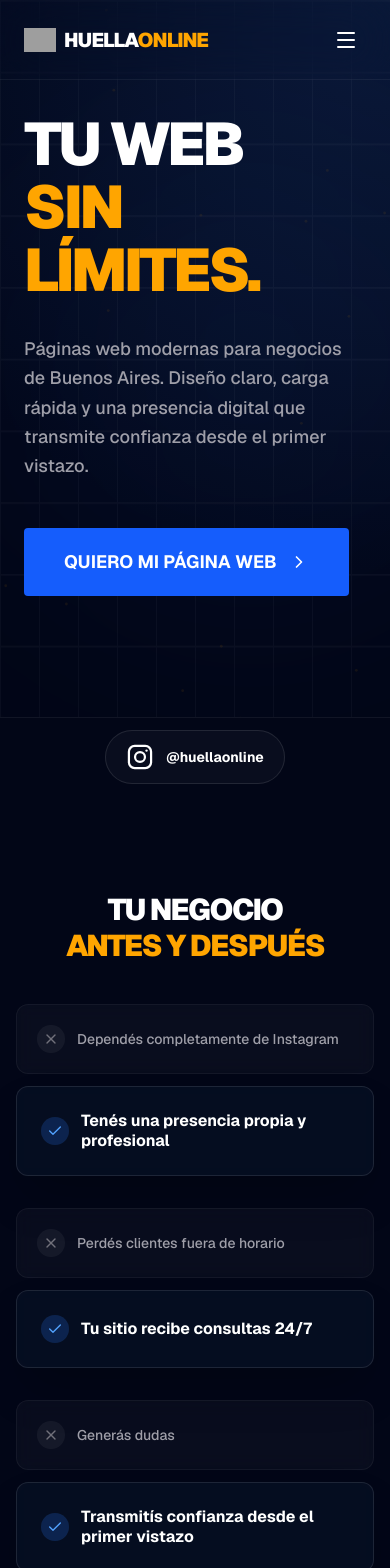
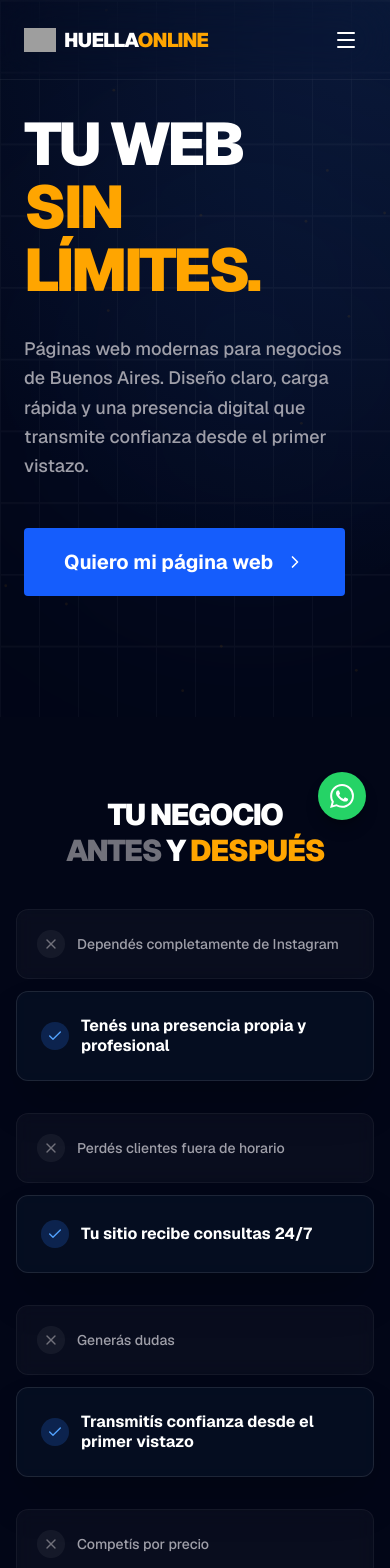
Before and after one commit to AlanTyping/Huella-Online, a Next.js app: page / in a window 390 px wide. Shown: the top 1568 px of the page. Built offline with nearby package versions, Linux system fonts and the light colour scheme; grey boxes are pictures that could not be loaded.

Commit message:
modificando sitio

```diff
--- a/app/page.tsx
+++ b/app/page.tsx
@@ -5,10 +5,7 @@ import { Portfolio } from "@/components/sections/portfolio";
 import { About } from "@/components/sections/about";
 import { FAQ } from "@/components/sections/faq";
 import { FinalCTA } from "@/components/sections/cta";
-import {
-  MobileInstagramLink,
-  SocialLinks,
-} from "@/components/ui/social-links";
+import { SocialLinks } from "@/components/ui/social-links";
 
 export const faqs = [
   {
@@ -48,7 +45,6 @@ export default function Home() {
     <div className="flex flex-col">
       <Hero />
       <SocialLinks />
-      <MobileInstagramLink />
       <Transformation />
       <About />
       <Portfolio />
--- a/components/sections/about.tsx
+++ b/components/sections/about.tsx
@@ -23,7 +23,7 @@ export function About() {
   return (
     <section
       id="sobre-mi"
-      className="relative overflow-hidden bg-[#050816] py-28"
+      className="relative overflow-hidden bg-[#050816] py-20 lg:py-28"
     >
       {/* Ambient Glow */}
       <div className="absolute left-1/2 top-0 h-[500px] w-[500px] -translate-x-1/2 rounded-full bg-[#ffa500]/10 blur-[140px]" />
--- a/components/sections/cta.tsx
+++ b/components/sections/cta.tsx
@@ -8,7 +8,7 @@ export function FinalCTA() {
   return (
     <section
       id="contacto"
-      className="relative overflow-hidden bg-brand-primary-deep py-28 lg:py-36 border-t border-white/[0.03]"
+      className="relative overflow-hidden bg-brand-primary-deep py-20 lg:py-36 border-t border-white/[0.03]"
     >
       {/* 🌌 BACKGROUND SYSTEM (más controlado y profundo) */}
       <div className="pointer-events-none absolute inset-0">
--- a/components/sections/faq.tsx
+++ b/components/sections/faq.tsx
@@ -18,7 +18,7 @@ export function FAQ({ faqs }: FAQProps) {
   const [openIndex, setOpenIndex] = useState<number | null>(null);
 
   return (
-    <section className="relative overflow-hidden py-28 text-white bg-brand-primary-deep">
+    <section className="relative overflow-hidden py-20 lg:py-28 text-white bg-brand-primary-deep">
 
       {/* 🌈 BACKGROUND (optimizado) */}
       <div className="absolute inset-0 z-0">
--- a/components/sections/hero.tsx
+++ b/components/sections/hero.tsx
@@ -8,7 +8,7 @@ import { GraffitiBackground } from "@/components/ui/GraffitiBackground";
 
 export function Hero() {
   return (
-    <section className="relative flex min-h-[85vh] items-center overflow-hidden bg-brand-primary-deep pt-24 pb-20 text-white lg:pt-32">
+    <section className="relative flex min-h-[85vh] items-center overflow-hidden bg-brand-primary-deep pt-24 pb-20 text-white lg:pt-32 lg:pb-24">
       {/* Deep Blue Background Elements */}
       <div className="absolute inset-0 z-0 bg-[radial-gradient(circle_at_top_right,rgba(59,130,246,0.15)_0%,rgba(2,6,23,1)_70%)]" />
 
@@ -79,13 +79,13 @@ export function Hero() {
                 className="
                   group relative flex items-center gap-3
                   rounded bg-blue-600 px-10 py-5
-                  text-lg font-bold text-white
+                  text-xl lg:text-lg font-bold text-white lg:uppercase
                   transition-all duration-300
                   hover:bg-white hover:text-blue-600 hover:shadow-2xl hover:shadow-blue-500/20
                   active:scale-95
                 "
               >
-                QUIERO MI PÁGINA WEB
+                Quiero mi página web
                 <ChevronRight className="h-5 w-5 transition-transform group-hover:translate-x-1" />
               </Link>
             </motion.div>
--- a/components/sections/portfolio.tsx
+++ b/components/sections/portfolio.tsx
@@ -107,7 +107,7 @@ function ProjectCard({ project, index }: { project: Project; index: number }) {
       whileInView={{ opacity: 1, y: 0 }}
       transition={{ duration: 0.6 }}
       viewport={{ once: true, margin: "-100px" }}
-      className={`flex flex-col gap-10 lg:items-center lg:gap-16 ${
+      className={`flex flex-col gap-10 lg:items-center lg:gap-16 rounded-[2.5rem] border border-white/10 bg-white/[0.04] p-6 sm:p-10 lg:p-12 transition-colors hover:bg-white/[0.06] hover:border-white/20 ${
         isEven ? "lg:flex-row" : "lg:flex-row-reverse"
       }`}
     >
@@ -169,7 +169,7 @@ function ProjectCard({ project, index }: { project: Project; index: number }) {
             href={project.link}
             target="_blank"
             rel="noopener noreferrer"
-            className="inline-flex items-center gap-4 rounded-2xl border border-white/10 bg-white/5 px-6 py-4 text-xs font-black tracking-[0.35em] text-white uppercase transition-all duration-300 hover:scale-[1.02] hover:bg-white/10 hover:border-white/20"
+            className="inline-flex w-full justify-center md:w-auto items-center gap-4 rounded-2xl border border-white/10 bg-white/5 px-6 py-4 text-xs font-black tracking-[0.35em] text-white uppercase transition-all duration-300 hover:scale-[1.02] hover:bg-white/10 hover:border-white/20"
           >
             VISITAR SITIO
             <ArrowUpRight className="h-4 w-4 text-brand-secondary" />
@@ -182,7 +182,7 @@ function ProjectCard({ project, index }: { project: Project; index: number }) {
 
 export function Portfolio() {
   return (
-    <section id="portfolio" className="relative overflow-hidden bg-brand-primary-deep py-24 text-white md:py-28">
+    <section id="portfolio" className="relative overflow-hidden bg-brand-primary-deep py-20 text-white md:py-28">
 
       {/* 🌌 BACKGROUND DARK SYSTEM */}
       <div className="pointer-events-none absolute inset-0">
--- a/components/sections/transformation.tsx
+++ b/components/sections/transformation.tsx
@@ -50,14 +50,16 @@ export function Transformation() {
   };
 
   return (
-    <section className="bg-brand-primary-deep py-24 lg:py-32 overflow-hidden">
+    <section className="bg-brand-primary-deep py-20 lg:py-32 overflow-hidden">
       <div className="container mx-auto px-4 md:px-6">
         <div className="relative mx-auto max-w-5xl">
           {/* Mobile Section Title */}
           <div className="mb-10 text-center md:hidden">
             <h2 className="text-3xl font-black uppercase tracking-tighter text-white">
               TU NEGOCIO <br />
-              <span className="text-brand-secondary">ANTES Y DESPUÉS</span>
+              <span className="text-zinc-500">ANTES</span>{" "}
+              <span className="text-white">Y</span>{" "}
+              <span className="text-brand-secondary">DESPUÉS</span>
             </h2>
           </div>
 
--- a/components/ui/social-links.tsx
+++ b/components/ui/social-links.tsx
@@ -56,7 +56,7 @@ export function SocialLinks() {
   return (
     <div
       aria-label="Redes sociales"
-      className="fixed right-8 bottom-6 z-40 hidden flex-row gap-3 md:flex xl:right-[max(2rem,calc((100vw-80rem)/2+2rem))]"
+      className="fixed right-6 bottom-6 z-40 flex flex-col gap-3 md:flex-row md:right-8 xl:right-[max(2rem,calc((100vw-80rem)/2+2rem))]"
     >
       {socialLinks.map((social) => (
         <Link
@@ -66,7 +66,7 @@ export function SocialLinks() {
           rel="noopener noreferrer"
           aria-label={`Abrir ${social.label}`}
           title={social.label}
-          className={`flex h-12 w-12 items-center justify-center rounded-full shadow-lg shadow-black/30 transition duration-300 [&>svg]:h-6 [&>svg]:w-6 hover:-translate-y-1 hover:shadow-xl ${social.className}`}
+          className={`flex h-12 w-12 items-center justify-center rounded-full shadow-lg shadow-black/30 transition duration-300 [&>svg]:h-6 [&>svg]:w-6 hover:-translate-y-1 hover:shadow-xl ${social.className} ${social.label === "Instagram" ? "hidden md:flex" : ""}`}
         >
           {social.icon}
         </Link>
```
